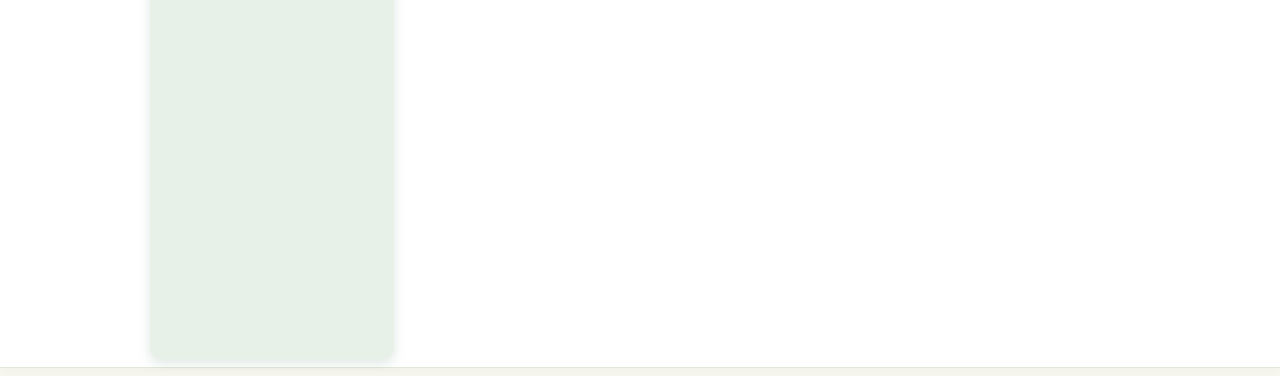
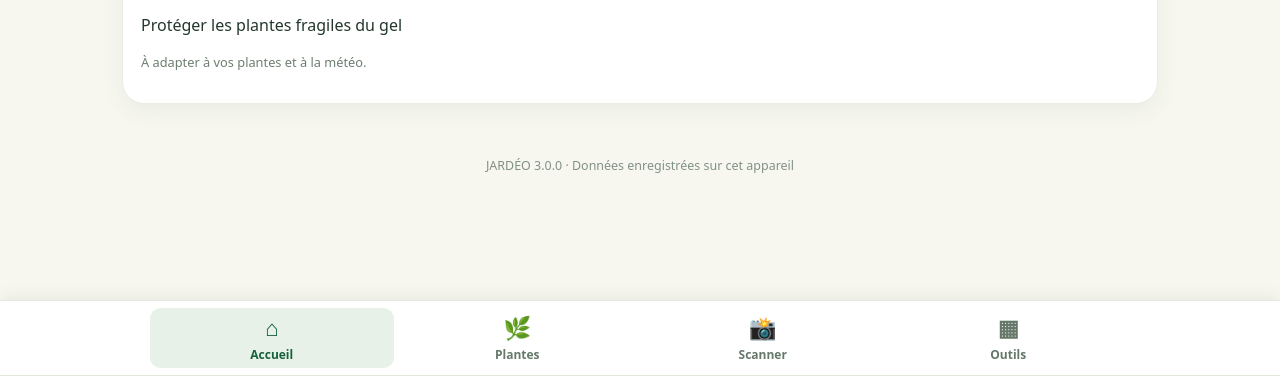
Before and after one commit to olivicas/Jardeo, a plain HTML site: page index.html in a window 1280 px wide. Shown: the part 424-800 px from the top of the page. Drawn offline with Linux system fonts and the light colour scheme; no server answers.

Commit message:
Corriger barre de navigation plein écran : supprimer top sticky hérité

```diff
--- a/style.css
+++ b/style.css
@@ -98,3 +98,7 @@ header p{font-size:.85rem}
 .minimal-tools button span:first-child{font-size:1.4rem}
 .minimal-tools button span:last-child{font-size:1.3rem;color:#82958a}
 @media(min-width:700px){.minimal-shortcuts{grid-template-columns:repeat(4,minmax(0,1fr))}.minimal-shortcuts button{min-height:150px}}
+
+/* Correctif 3.0.1 : neutraliser les anciennes règles nav sticky */
+nav.bottom-nav{position:fixed;top:auto;bottom:0;left:0;right:0;height:auto;min-height:0;margin:0;width:100%;max-height:calc(76px + env(safe-area-inset-bottom));display:grid;grid-template-columns:repeat(4,minmax(0,1fr));align-items:center;overflow:visible;backdrop-filter:none;-webkit-backdrop-filter:none}
+nav.bottom-nav button{flex:none;min-height:53px;margin:0;padding:5px 2px;box-shadow:none;transform:none}
```
